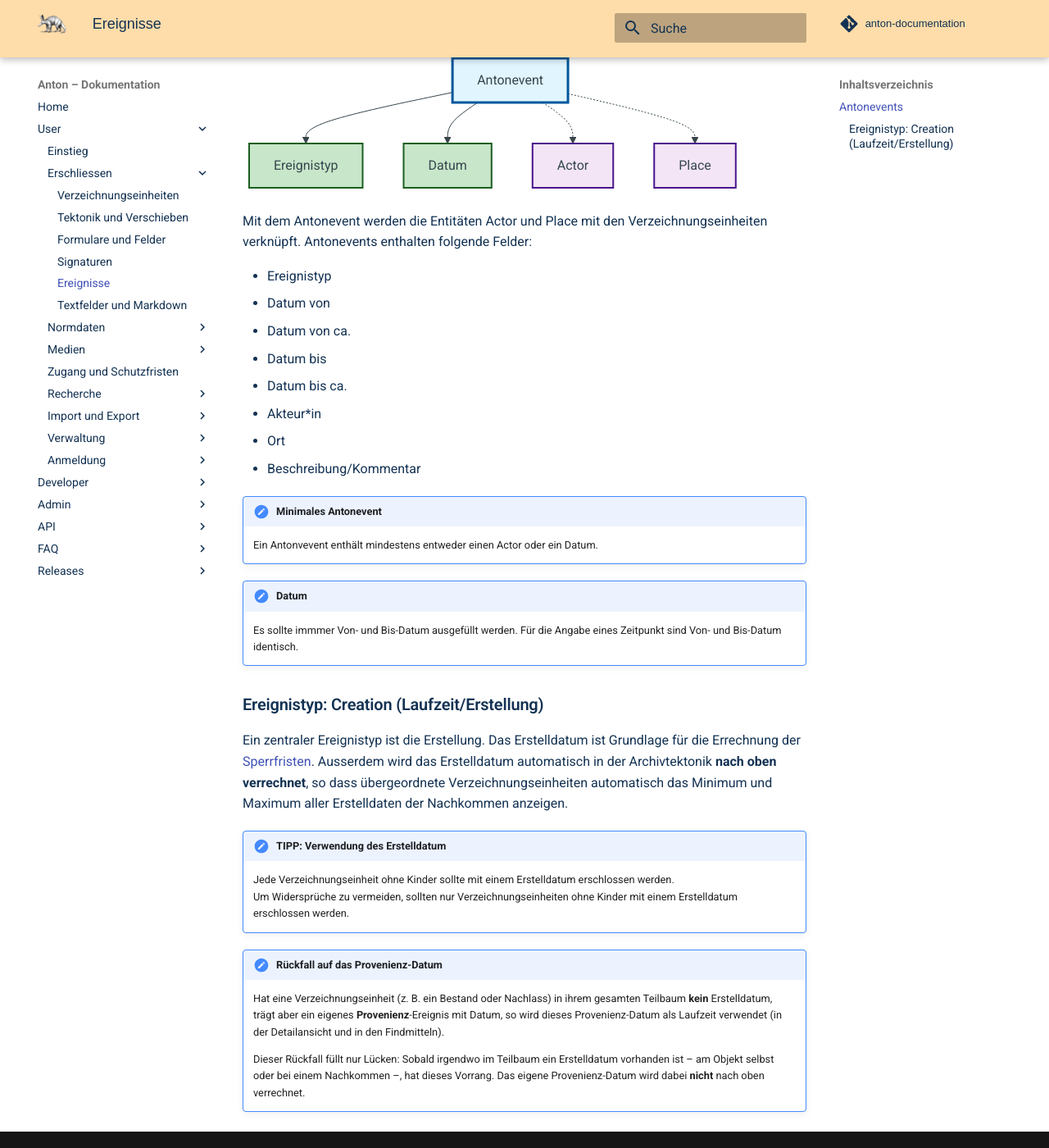
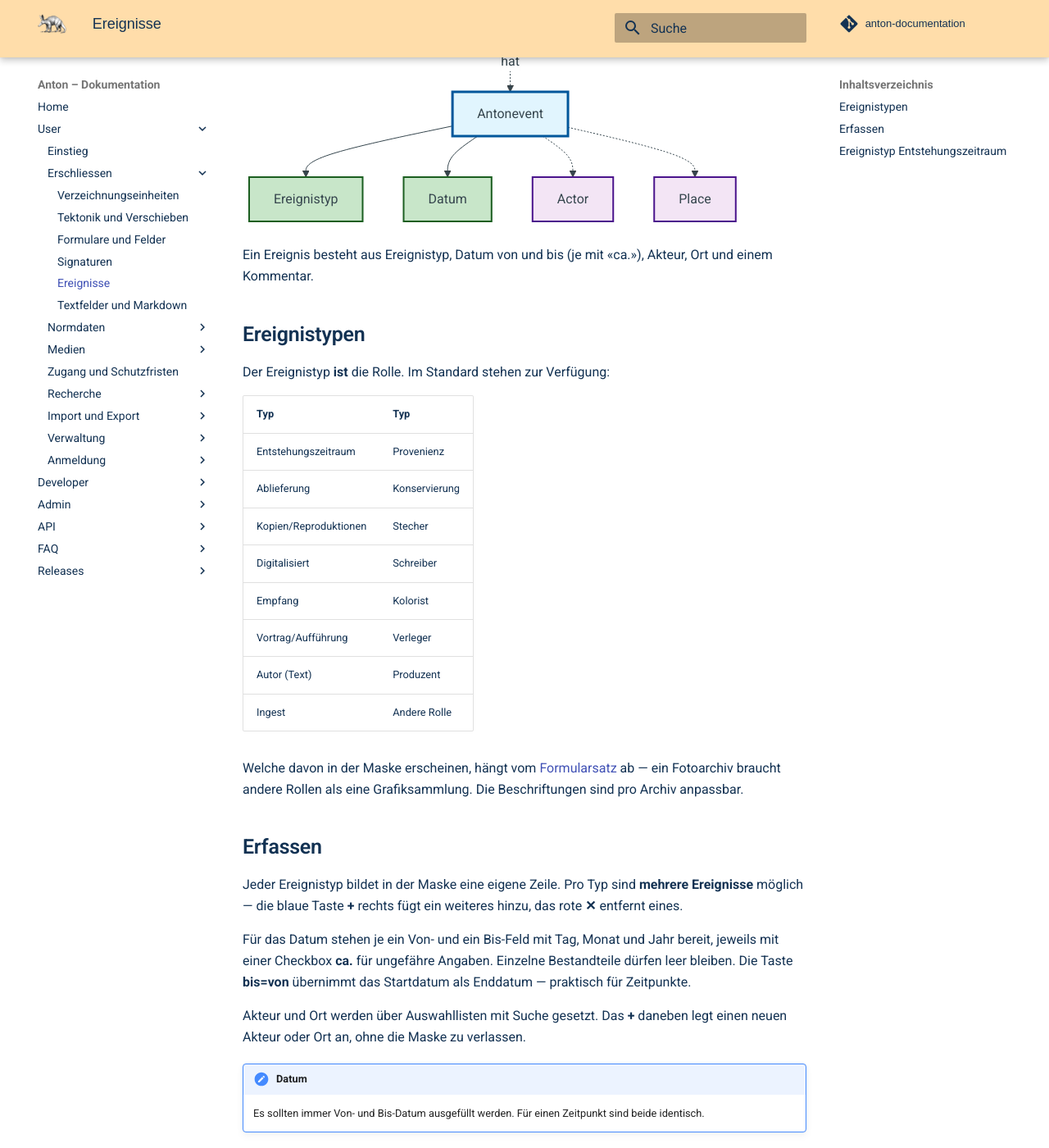
Before and after one commit to kraenzle-ritter/anton-documentation, an MkDocs documentation site: the page built from docs/user/antonevents.md, in a window 1280 px wide and 1400 px high, scrolled down 318 px. Shown: the whole window at 82% size. Built offline with MkDocs 1.6.1 and Material for MkDocs 9.7.7, drawn with Linux system fonts in a browser that asks for light colours; some web fonts are replaced; comment, search, counter and statistics services are not loaded; some of the changed text lies outside the part shown.

Commit message:
docs(user): Signaturen und Ereignisse gegenprüfen und korrigieren
identifiers.md nannte zwei Settings, die es seit v0.22.0 nicht mehr gibt:
no_automatic_identifiers und recordgroups_for_identifier_base wurden damals
(Update_v_0_22_0.php) gelöscht und in identifier_generator zusammengeführt.
Ersetzt durch die vier tatsächlichen Werte. Ausserdem fehlte in der
Stufentabelle die Serie unter 'Bestand kann enthalten' (vgl.
LOD_POSSIBLE_CHILDREN_NAMES), und es fehlte der praktisch wichtige Punkt,
dass Signaturen nicht eindeutig sein müssen: die Duplikatmeldung ist ein
Hinweis, kein Riegel. Dazu Altsignatur und der Umstand, dass Verschieben
die Signatur nicht ändert.

antonevents.md: Ereignistypen (aus antonfields verifiziert) und die
Bedienung ergänzt — mehrere Ereignisse pro Typ, ca.-Angaben, bis=von,
Akteur/Ort direkt anlegen. Der Rahmen (Mermaid, Entstehungszeitraum,
Provenienz-Rückfall) war gut und bleibt.

````diff
--- a/docs/user/antonevents.md
+++ b/docs/user/antonevents.md
@@ -1,4 +1,9 @@
-## Antonevents
+# Ereignisse
+
+Ein Ereignis verknüpft [Akteure](actors.md) und [Orte](places.md) mit einer
+Verzeichnungseinheit — und zwar **mit einer Rolle und einem Datum**. Das
+unterscheidet es von der Verschlagwortung: «Stecher» oder «Ablieferung» ist
+eine Aussage darüber, was jemand getan hat, nicht bloss, dass er vorkommt.
 
 ```mermaid
 flowchart TD
@@ -27,24 +32,51 @@ flowchart TD
     class AC,PL entity
 ```
 
-Mit dem Antonevent werden die Entitäten Actor und Place mit den Verzeichnungseinheiten verknüpft. Antonevents enthalten folgende Felder:
+Ein Ereignis besteht aus Ereignistyp, Datum von und bis (je mit «ca.»),
+Akteur, Ort und einem Kommentar.
 
-- Ereignistyp
-- Datum von
-- Datum von ca.
-- Datum bis
-- Datum bis ca.
-- Akteur*in
-- Ort
-- Beschreibung/Kommentar
+## Ereignistypen
 
-!!! note "Minimales Antonevent"
-    Ein Antonvevent enthält mindestens entweder einen Actor oder ein Datum.
+Der Ereignistyp **ist** die Rolle. Im Standard stehen zur Verfügung:
+
+| Typ | Typ |
+|---|---|
+| Entstehungszeitraum | Provenienz |
+| Ablieferung | Konservierung |
+| Kopien/Reproduktionen | Stecher |
+| Digitalisiert | Schreiber |
+| Empfang | Kolorist |
+| Vortrag/Aufführung | Verleger |
+| Autor (Text) | Produzent |
+| Ingest | Andere Rolle |
+
+Welche davon in der Maske erscheinen, hängt vom [Formularsatz](forms.md) ab —
+ein Fotoarchiv braucht andere Rollen als eine Grafiksammlung. Die
+Beschriftungen sind pro Archiv anpassbar.
+
+## Erfassen
+
+Jeder Ereignistyp bildet in der Maske eine eigene Zeile. Pro Typ sind
+**mehrere Ereignisse** möglich — die blaue Taste **+** rechts fügt ein weiteres
+hinzu, das rote **✕** entfernt eines.
+
+Für das Datum stehen je ein Von- und ein Bis-Feld mit Tag, Monat und Jahr
+bereit, jeweils mit einer Checkbox **ca.** für ungefähre Angaben. Einzelne
+Bestandteile dürfen leer bleiben. Die Taste **bis=von** übernimmt das Startdatum
+als Enddatum — praktisch für Zeitpunkte.
+
+Akteur und Ort werden über Auswahllisten mit Suche gesetzt. Das **+** daneben
+legt einen neuen Akteur oder Ort an, ohne die Maske zu verlassen.
 
 !!! note "Datum"
-    Es sollte immmer Von- und Bis-Datum ausgefüllt werden. Für die Angabe eines Zeitpunkt sind Von- und Bis-Datum identisch.
+    Es sollten immer Von- und Bis-Datum ausgefüllt werden. Für einen Zeitpunkt
+    sind beide identisch.
 
-### Ereignistyp: Creation (Laufzeit/Erstellung)
+Alle Angaben ausser dem Typ sind freiwillig — ein Ereignis darf also auch ohne
+Akteur oder ohne Datum bestehen. Sinnvoll ist das selten: Ein Ereignis ohne
+beides sagt nichts aus.
+
+## Ereignistyp Entstehungszeitraum
 
 Ein zentraler Ereignistyp ist die Erstellung. Das Erstelldatum ist Grundlage für die Errechnung der [Sperrfristen](access.md). Ausserdem wird das Erstelldatum automatisch in der Archivtektonik **nach oben verrechnet**, so dass übergeordnete Verzeichnungseinheiten automatisch das Minimum und Maximum aller Erstelldaten der Nachkommen anzeigen.
 
````
Also changed, not shown: docs/user/identifiers.md (+47 -10 lines).
